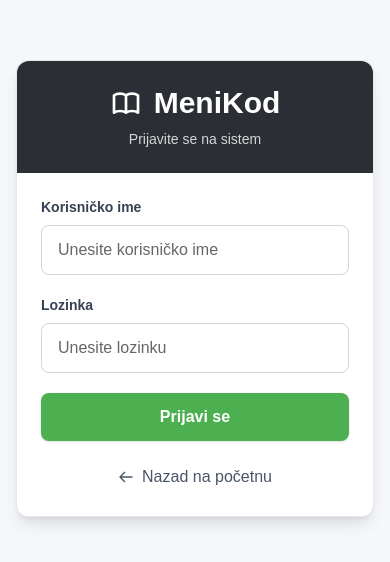
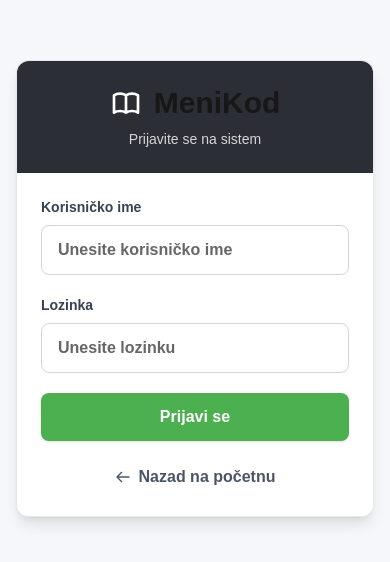
Before and after one commit to sasaub/kafic4.0, a Next.js app: page /login in a window 390 px wide. Shown: the part 134-696 px from the top of the page. Built offline with nearby package versions, Linux system fonts and the light colour scheme; no server answers; the database is empty.

Commit message:
Forsirani jaci fontovi za mobilne - font-weight 900 za bold

```diff
--- a/app/globals.css
+++ b/app/globals.css
@@ -29,8 +29,8 @@ body {
 @media (max-width: 768px) {
   body {
     /* ISKLJUČI font smoothing koji pravi blede fontove */
-    -webkit-font-smoothing: none !important;
-    -moz-osx-font-smoothing: unset !important;
+    -webkit-font-smoothing: subpixel-antialiased !important;
+    -moz-osx-font-smoothing: auto !important;
     /* Sprečava iOS da automatski podešava font */
     -webkit-text-size-adjust: 100%;
     -moz-text-size-adjust: 100%;
@@ -40,12 +40,33 @@ body {
 
   * {
     /* ISKLJUČI font smoothing */
-    -webkit-font-smoothing: none !important;
-    -moz-osx-font-smoothing: unset !important;
+    -webkit-font-smoothing: subpixel-antialiased !important;
+    -moz-osx-font-smoothing: auto !important;
     /* Forsiraj da koristi originalnu boju teksta */
     -webkit-text-fill-color: inherit !important;
     -webkit-text-size-adjust: 100%;
     text-size-adjust: 100%;
+    /* Forsiraj jače fontove */
+    text-rendering: optimizeLegibility !important;
+  }
+
+  /* SVE font-bold klase na mobilnom */
+  .font-bold, h1, h2, h3, h4, h5, h6 {
+    font-weight: 900 !important; /* Ekstra jak font */
+    -webkit-font-smoothing: subpixel-antialiased !important;
+    -moz-osx-font-smoothing: auto !important;
+    -webkit-text-fill-color: inherit !important;
+    color: inherit !important;
+  }
+
+  /* SVE font-semibold klase */
+  .font-semibold {
+    font-weight: 800 !important;
+  }
+
+  /* SVE font-medium klase */
+  .font-medium {
+    font-weight: 700 !important;
   }
 
   /* Input polja - SAMO NA MOBILNOM */
@@ -54,7 +75,8 @@ body {
     -webkit-text-fill-color: #000000 !important;
     -webkit-opacity: 1 !important;
     opacity: 1 !important;
-    -webkit-font-smoothing: none !important;
+    -webkit-font-smoothing: subpixel-antialiased !important;
+    font-weight: 600 !important;
     /* Sprečava iOS zoom na focus */
     font-size: 16px !important;
   }
@@ -66,10 +88,24 @@ body {
     -webkit-text-fill-color: #666666 !important;
   }
 
-  /* Naslovi, dugmad, labele - forsiraj originalnu boju */
-  h1, h2, h3, h4, h5, h6, button, label, p, span, div, a {
-    -webkit-font-smoothing: none !important;
-    -moz-osx-font-smoothing: unset !important;
+  /* Dugmad */
+  button {
+    -webkit-font-smoothing: subpixel-antialiased !important;
+    -moz-osx-font-smoothing: auto !important;
+    -webkit-text-fill-color: inherit !important;
+  }
+
+  /* Labele */
+  label {
+    -webkit-font-smoothing: subpixel-antialiased !important;
+    -moz-osx-font-smoothing: auto !important;
+    -webkit-text-fill-color: inherit !important;
+  }
+
+  /* Svi tekstovi */
+  p, span, div, a {
+    -webkit-font-smoothing: subpixel-antialiased !important;
+    -moz-osx-font-smoothing: auto !important;
     -webkit-text-fill-color: inherit !important;
   }
 }
```
